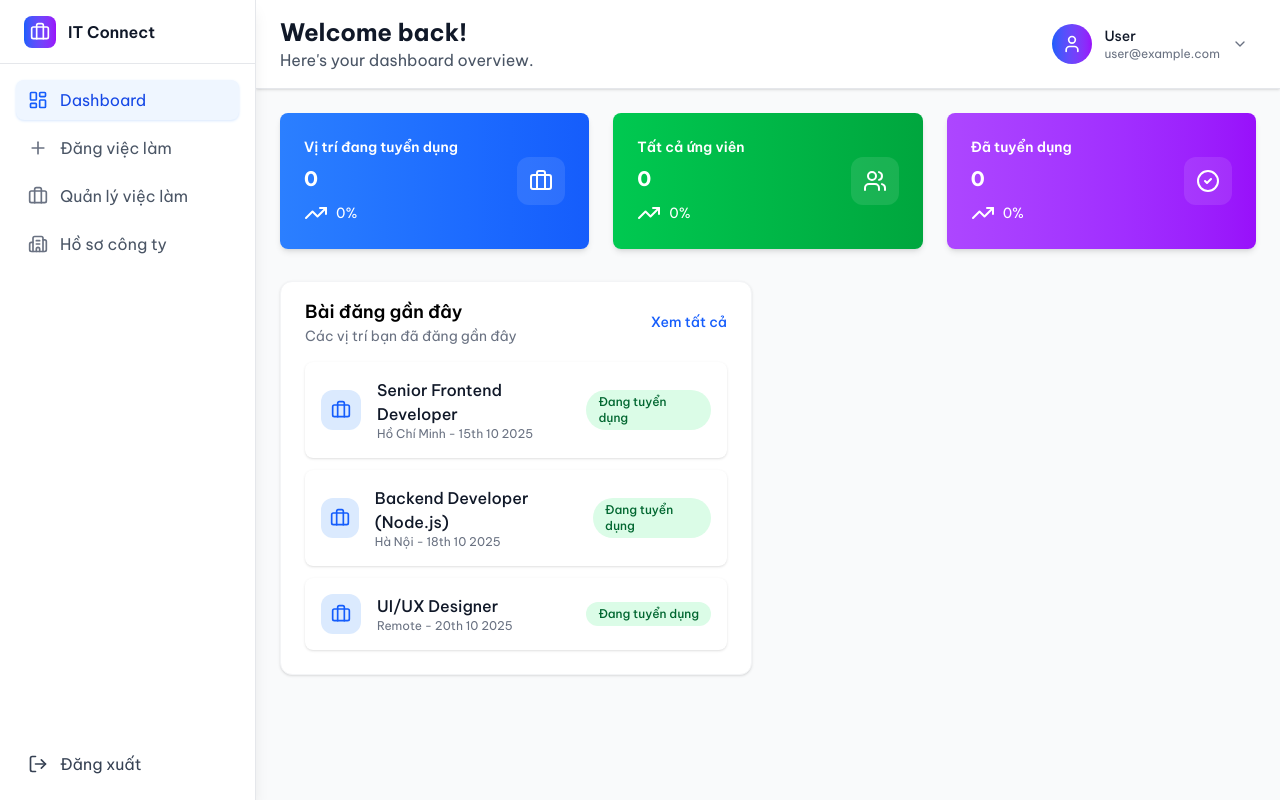
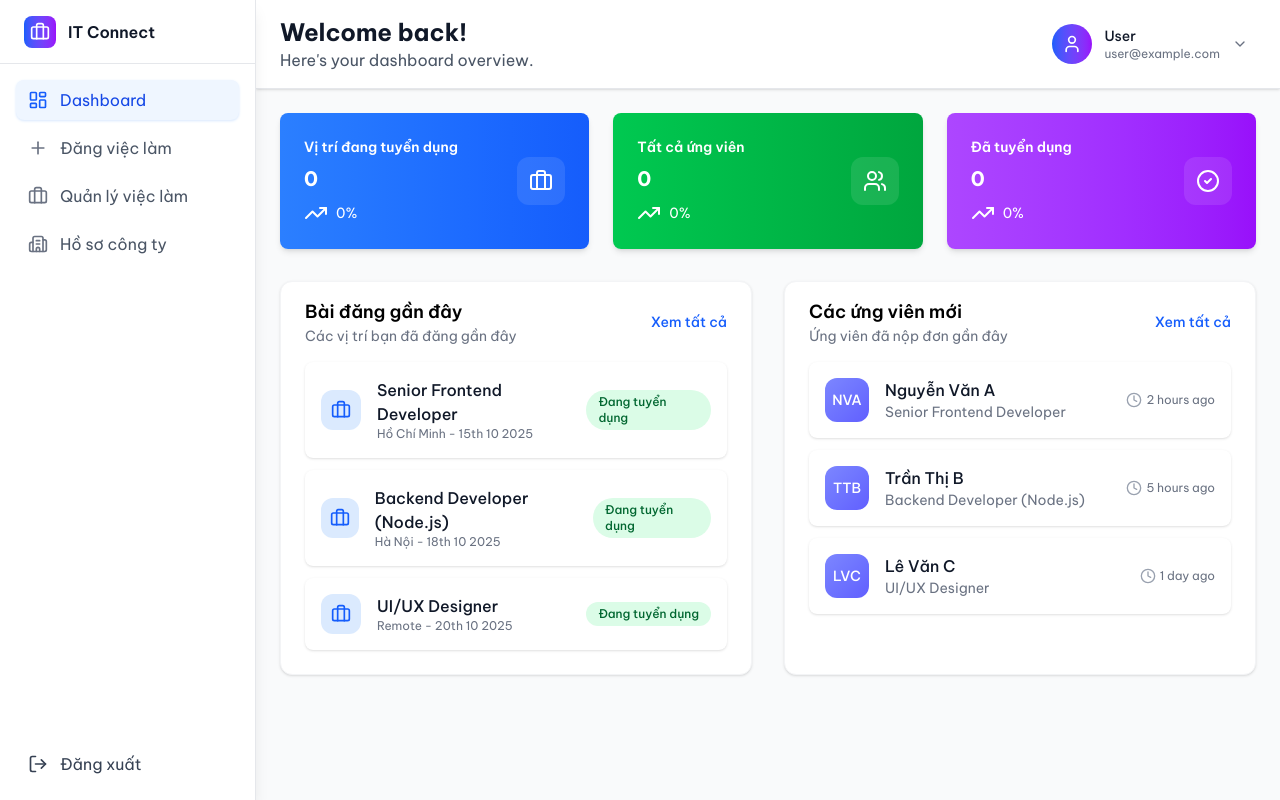
Before and after one commit to mdt3001/it-connect-fe, a React (Vite) app: page /employer-dashboard in a window 1280 px wide. Built offline with nearby package versions, Linux system fonts and the light colour scheme.

Commit message:
feat(Employer Dashboard): completed

```diff
--- a/src/components/EmployerComponents/EmployerDashboard/ApplicantDashboardCard.jsx
+++ b/src/components/EmployerComponents/EmployerDashboard/ApplicantDashboardCard.jsx
@@ -0,0 +1,33 @@
+import React from "react";
+import { Clock } from "lucide-react";
+
+const ApplicantDashboardCard = ({ applicant, position, time }) => {
+  return (
+    <div className="flex items-center justify-between p-4 bg-white rounded-lg shadow-sm hover:shadow-md">
+      <div className="flex items-center space-x-4">
+        <div className="h-11 w-11 bg-gradient-to-br from-indigo-400 to-indigo-500 rounded-xl flex items-center justify-center text-white">
+          <span className="font-medium text-sm">
+            {applicant.name
+              .split(" ")
+              .map((n) => n[0])
+              .join("")}
+          </span>
+        </div>
+
+        <div>
+          <h4 className="font-medium text-gray-900">{applicant.name}</h4>
+          <p className="text-sm text-gray-500">{position}</p>
+        </div>
+      </div>
+
+      <div className="flex items-center space-x-3">
+        <div className="flex items-center">
+          <Clock className="h-4 w-4 text-gray-400 mr-1" />
+          <span className="text-xs text-gray-500">{time}</span>
+        </div>
+      </div>
+    </div>
+  );
+};
+
+export default ApplicantDashboardCard;
--- a/src/pages/Employer/EmployerDashboard.jsx
+++ b/src/pages/Employer/EmployerDashboard.jsx
@@ -17,6 +17,7 @@ import LoadingSpinner from "../../components/LoadingSpinner";
 import Card from "../../components/EmployerComponents/EmployerDashboard/Card";
 import StatCard from "../../components/EmployerComponents/EmployerDashboard/StatCard";
 import JobDashboardCard from "../../components/EmployerComponents/EmployerDashboard/JobDashboardCard";
+import ApplicantDashboardCard from "../../components/EmployerComponents/EmployerDashboard/ApplicantDashboardCard";
 const fakeDashboardData = {
   counts: {
     activeJobs: 12,
@@ -56,6 +57,27 @@ const fakeDashboardData = {
         applications: 12,
         createdAt: "2025-10-20T09:15:00Z",
         status: "closed",
+      },
+    ],
+
+    recentApplicants: [
+      {
+        applicantId: "A1",
+        name: "Nguyễn Văn A",
+        position: "Senior Frontend Developer",
+        time: "2 hours ago",
+      },
+      {
+        applicantId: "A2",
+        name: "Trần Thị B",
+        position: "Backend Developer (Node.js)",
+        time: "5 hours ago",
+      },
+      {
+        applicantId: "A3",
+        name: "Lê Văn C",
+        position: "UI/UX Designer",
+        time: "1 day ago",
       },
     ],
   },
@@ -130,7 +152,7 @@ const EmployerDashboard = () => {
               subtitle="Các vị trí bạn đã đăng gần đây"
               headerAction={
                 <button
-                  className="text-sm text-blue-600 hover:text-blue-700 font-medium"
+                  className="cursor-pointer text-sm text-blue-600 hover:text-blue-700 font-medium"
                   onClick={() => navigate("/manage-jobs")}
                 >
                   Xem tất cả
@@ -150,6 +172,37 @@ const EmployerDashboard = () => {
                 )}
               </div>
             </Card>
+
+            <Card
+              title="Các ứng viên mới"
+              subtitle="Ứng viên đã nộp đơn gần đây"
+              headerAction={
+                <button
+                  className="cursor-pointer text-sm text-blue-600 hover:text-blue-700 font-medium"
+                  onClick={() => navigate("/manage-jobs")}
+                >
+                  Xem tất cả
+                </button>
+              }
+            >
+              <div className="space-y-3">
+                {fakeDashboardData?.data?.recentApplicants
+                  ?.slice(0, 3)
+                  .map((data, index) => (
+                    <ApplicantDashboardCard
+                      key={index}
+                      applicant={data}
+                      position={data?.position}
+                      time={data?.time}
+                    />
+                  ))}
+                {fakeDashboardData?.data?.recentApplicants?.length === 0 && (
+                  <p className="text-gray-500">
+                    Không có ứng viên nào đã nộp đơn gần đây.
+                  </p>
+                )}
+              </div>
+            </Card>
           </div>
         </div>
       )}
```
